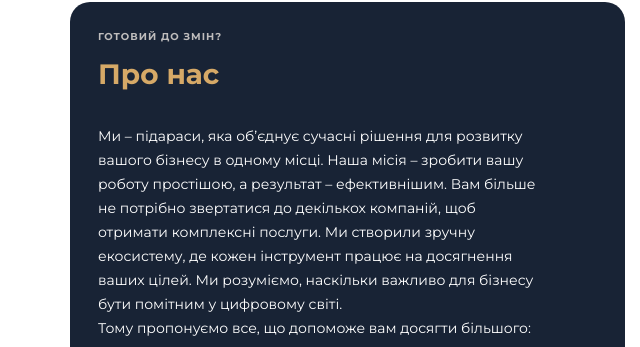
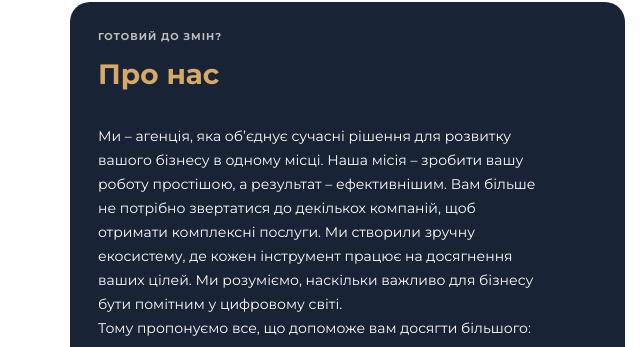
Before and after one commit to ScriptNomadS/Brandford-Digital-Ads, a plain HTML site: page index.html in a window 1280 px wide. Shown: the part 748-1095 px from the top of the page, 0-640 px from the left. Drawn offline with Linux system fonts and the light colour scheme.

Commit message:
made solution

```diff
--- a/index.html
+++ b/index.html
@@ -132,7 +132,7 @@
                          </div>
 
                          <div class="wow fadeInUp" data-wow-delay="0.4s">
-                              <p class="about-text">Ми – підараси, яка об’єднує сучасні рішення для розвитку вашого
+                              <p class="about-text">Ми – агенція, яка об’єднує сучасні рішення для розвитку вашого
                                    бізнесу в одному місці.
                                  Наша місія – зробити вашу роботу простішою, а результат – ефективнішим. Вам більше не потрібно звертатися до
                                  декількох компаній,
```
